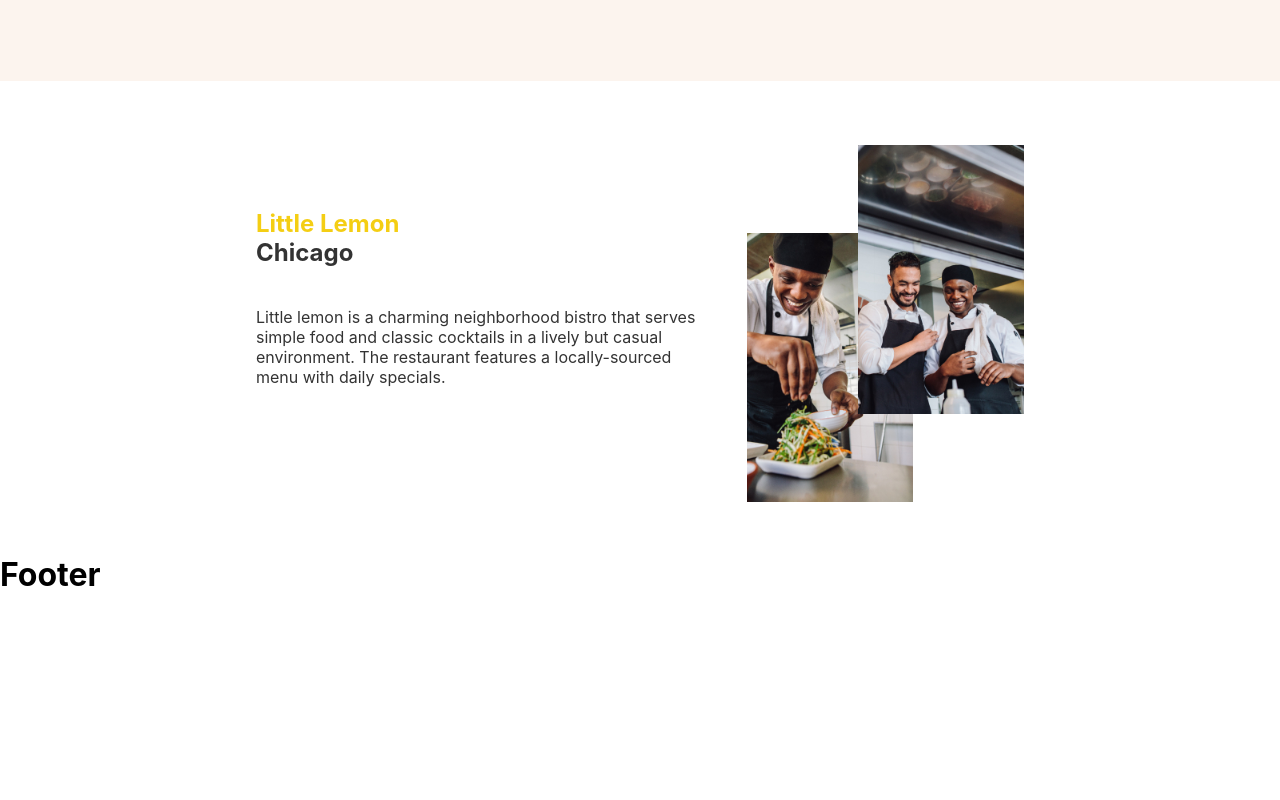
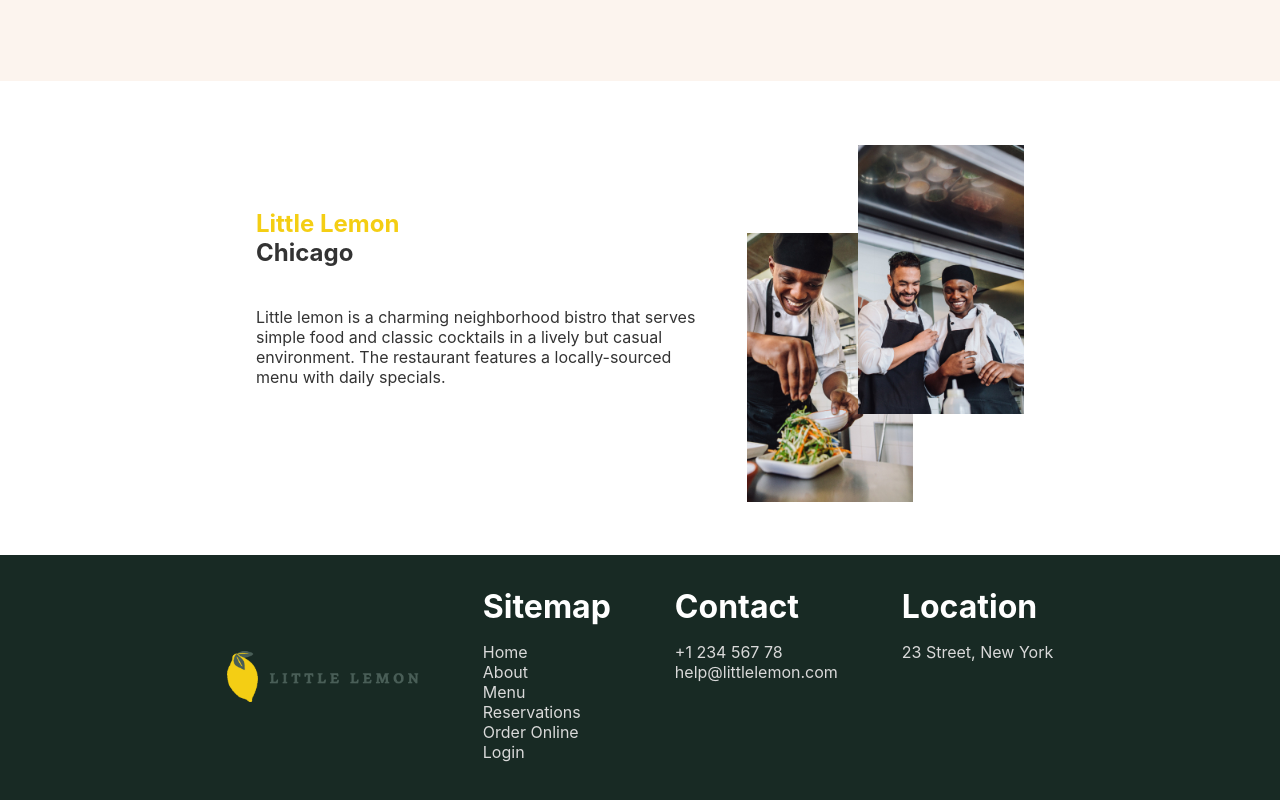
Before and after one commit to shahzaib-ai/capstone-proj, a React (Create React App) app: page / in a window 1280 px wide. Shown: the part 1369-2169 px from the top of the page. Before the commit the page ends 1963 px from the top, so only its background shows below. Built offline with nearby package versions, Linux system fonts and the light colour scheme.

Commit message:
made the footer

```diff
--- a/src/components/Footer.js
+++ b/src/components/Footer.js
@@ -1,7 +1,31 @@
+import "../styles/Footer.css";
+
+import footerLogo from "../assets/footerlogo.png";
+
 function Footer() {
   return (
     <footer>
-      <h1>Footer</h1>
+      <div className="footer__logo">
+        <img src={footerLogo} alt="Little lemon logo" />
+      </div>
+      <div className="footer__sitemap">
+        <h1>Sitemap</h1>
+        <a href="/home">Home</a>
+        <a href="/about">About</a>
+        <a href="/menu">Menu</a>
+        <a href="/reservations">Reservations</a>
+        <a href="/order-online">Order Online</a>
+        <a href="/login">Login</a>
+      </div>
+      <div className="footer__contact">
+        <h1>Contact</h1>
+        <p>+1 234 567 78</p>
+        <p>help@littlelemon.com</p>
+      </div>
+      <div className="footer__location">
+        <h1>Location</h1>
+        <p>23 Street, New York</p>
+      </div>
     </footer>
   );
 }
--- /dev/null
+++ b/src/styles/Footer.css
@@ -0,0 +1,35 @@
+footer {
+  /* border: 1px solid red; */
+  background-color: #182a24;
+  display: flex;
+  gap: 4rem;
+  justify-content: center;
+  padding: 2rem 0 3rem 0;
+}
+
+footer p,
+footer a {
+  color: #d9d9d9;
+}
+
+footer h1 {
+  margin-bottom: 1rem;
+}
+
+footer h1 {
+  color: white;
+}
+
+.footer__logo {
+  margin-top: 4rem;
+  width: 15%;
+}
+
+.footer__logo img {
+  width: 100%;
+}
+
+.footer__sitemap {
+  display: flex;
+  flex-direction: column;
+}
```
Also changed, not shown: src/assets/footerlogo.png (added).
